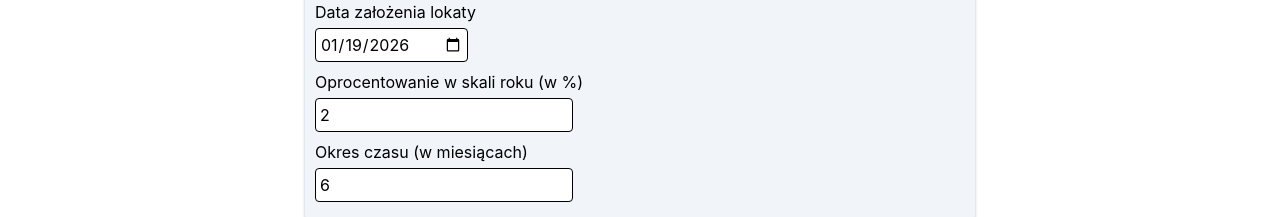
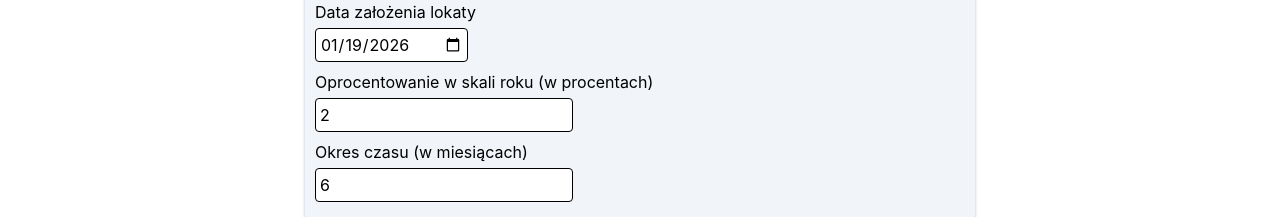
Before and after one commit to kolaczyn/investment-calculator, a Vue app: page /kalkulator/lokata in a window 1280 px wide. Shown: the part 232-449 px from the top of the page. Built offline with nearby package versions, Linux system fonts and the light colour scheme.

Commit message:
disable input when viewing

```diff
--- a/src/features/timed-deposit-calculator/TimedDepositCalculator.vue
+++ b/src/features/timed-deposit-calculator/TimedDepositCalculator.vue
@@ -1,14 +1,13 @@
 <script setup lang="ts">
 import AppInput from '@/shared/components/AppInput.vue';
 import Card from '@/shared/components/Card.vue';
-import Container from '@/shared/components/Container.vue';
+import type { TimedDeposit } from '@/shared/types/TimedDeposit';
 import { formatDate } from '@/shared/utils/formatDate';
 import { computed, reactive } from 'vue';
 import { getDepositEndDate } from './utils/getDepositEndDate';
 import { getDepositGains } from './utils/getDepositGains';
-import type { TimedDeposit } from '@/shared/types/TimedDeposit';
 
-const props = defineProps<{ data: TimedDeposit }>()
+const props = defineProps<{ data: TimedDeposit, isEdit: boolean }>()
 
 const f = reactive({
     amount: props.data.amount,
@@ -33,11 +32,13 @@ const amountAfterEnd = computed(() => getDepositGains({
             <h2 class="text-xl">Parametry</h2>
         </template>
 
-        <AppInput label="Kapitał w lokacie (zł)" id="amount" type="number" v-model.number="f.amount" />
-        <AppInput label="Data założenia lokaty" id="start-date" type="date" v-model="f.startDate" />
-        <AppInput label="Oprocentowanie w skali roku (w %)" id="annual-interest" type="number"
-            v-model.number="f.annualInterest" step="0.5" />
-        <AppInput label="Okres czasu (w miesiącach)" id="period-months" type="number" v-model.number="f.periodMonths" />
+        <AppInput label="Kapitał w lokacie (zł)" id="amount" type="number" v-model.number="f.amount"
+            :disabled="!isEdit" />
+        <AppInput label="Data założenia lokaty" id="start-date" type="date" v-model="f.startDate" :disabled="!isEdit" />
+        <AppInput label="Oprocentowanie w skali roku (w procentach)" id="annual-interest" type="number"
+            v-model.number="f.annualInterest" step="0.5" :disabled="!isEdit" />
+        <AppInput label="Okres czasu (w miesiącach)" id="period-months" type="number" v-model.number="f.periodMonths"
+            :disabled="!isEdit" />
     </Card>
 
     <Card>
--- a/src/features/timed-deposit-calculator/TimedDepositCalculatorView.vue
+++ b/src/features/timed-deposit-calculator/TimedDepositCalculatorView.vue
@@ -16,6 +16,6 @@ const initialData = {
 <template>
     <Container>
         <h1 class="text-2xl">Kalkulator lokat</h1>
-        <TimedDepositCalculator :data="initialData" />
+        <TimedDepositCalculator :data="initialData" :is-edit="true" />
     </Container>
 </template>
--- a/src/features/timed-deposit-calculator/TimedDepositInfoView.vue
+++ b/src/features/timed-deposit-calculator/TimedDepositInfoView.vue
@@ -1,11 +1,10 @@
 <script setup lang="ts">
+import Container from '@/shared/components/Container.vue';
 import { apiUrl } from '@/shared/const/apiUrl';
 import type { TimedDeposit } from '@/shared/types/TimedDeposit';
 import { ref, watch } from 'vue';
 import { useRoute } from 'vue-router';
 import TimedDepositCalculator from './TimedDepositCalculator.vue';
-import Card from '@/shared/components/Card.vue';
-import Container from '@/shared/components/Container.vue';
 
 const route = useRoute()
 const data = ref<TimedDeposit | null>(null)
@@ -22,10 +21,9 @@ watch(() => route.params.id as string, id => fetchData(id), { immediate: true })
 <template>
     <main>
         <Container>
-
             <template v-if="data">
                 <h1 class="text-2xl">Dane o lokacie</h1>
-                <TimedDepositCalculator :data="data" />
+                <TimedDepositCalculator :data="data" :is-edit="false" />
             </template>
             <template v-else>
                 <h1 class="text-2xl">Brak wyników</h1>
--- a/src/shared/components/AppInput.vue
+++ b/src/shared/components/AppInput.vue
@@ -1,11 +1,12 @@
 <script setup lang="ts">
 import type { InputTypeHTMLAttribute } from 'vue';
 
-defineProps<{
+const { disabled = false } = defineProps<{
     label: string
     id: string,
     type: InputTypeHTMLAttribute,
     step?: string
+    disabled?: boolean
 }>()
 const model = defineModel()
 </script>
@@ -13,7 +14,7 @@ const model = defineModel()
 <template>
     <div>
         <label class="block mb-1" :for="id">{{ label }}</label>
-        <input class="bg-white border border-black rounded-sm p-1 mb-1.5" :id="id" v-model="model" :type="type"
-            :step="step" />
+        <input class="bg-white border border-black rounded-sm p-1 mb-1.5 disabled:bg-gray-50 disabled:border-gray-200"
+            :id="id" v-model="model" :type="type" :step="step" :disabled="disabled" />
     </div>
 </template>
```
